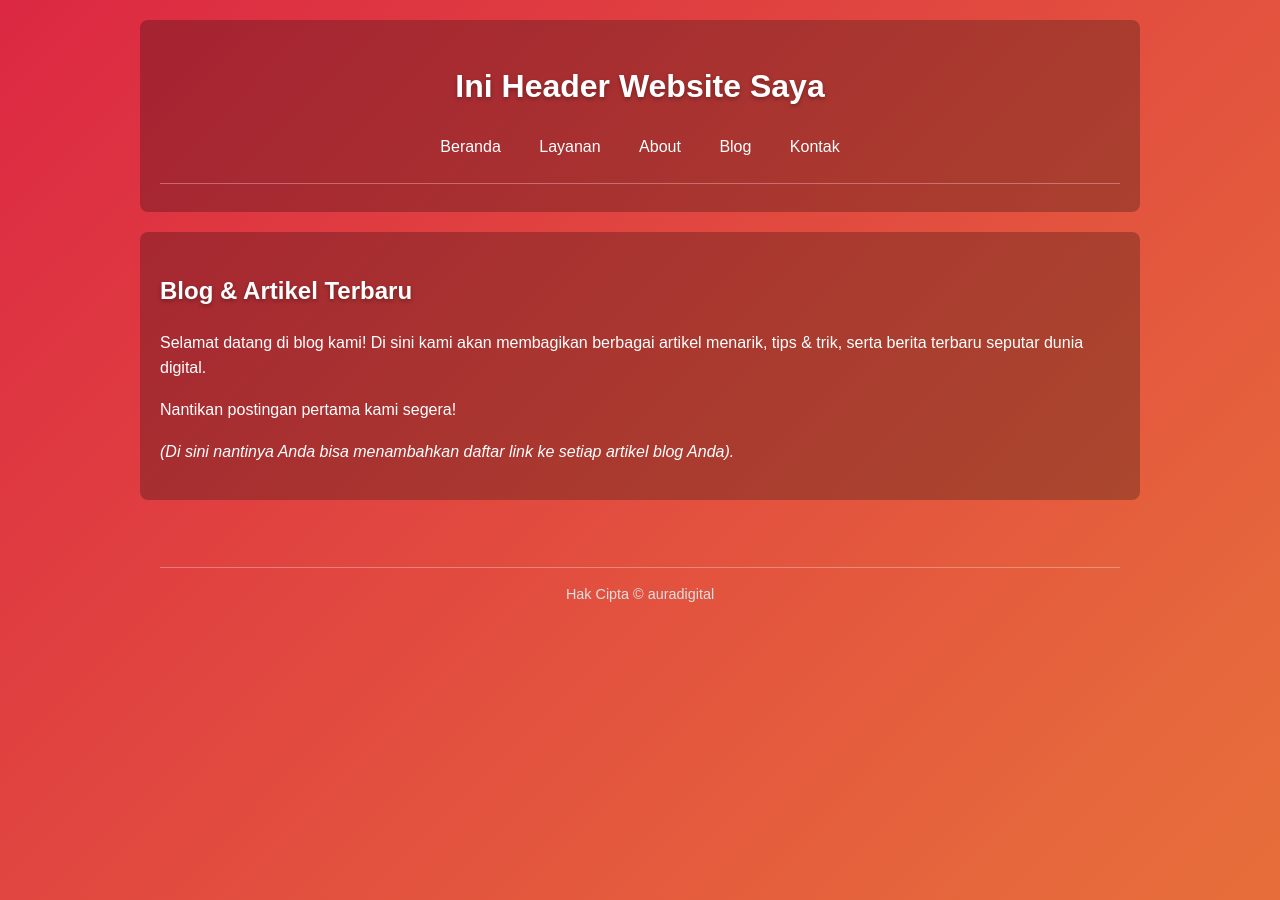
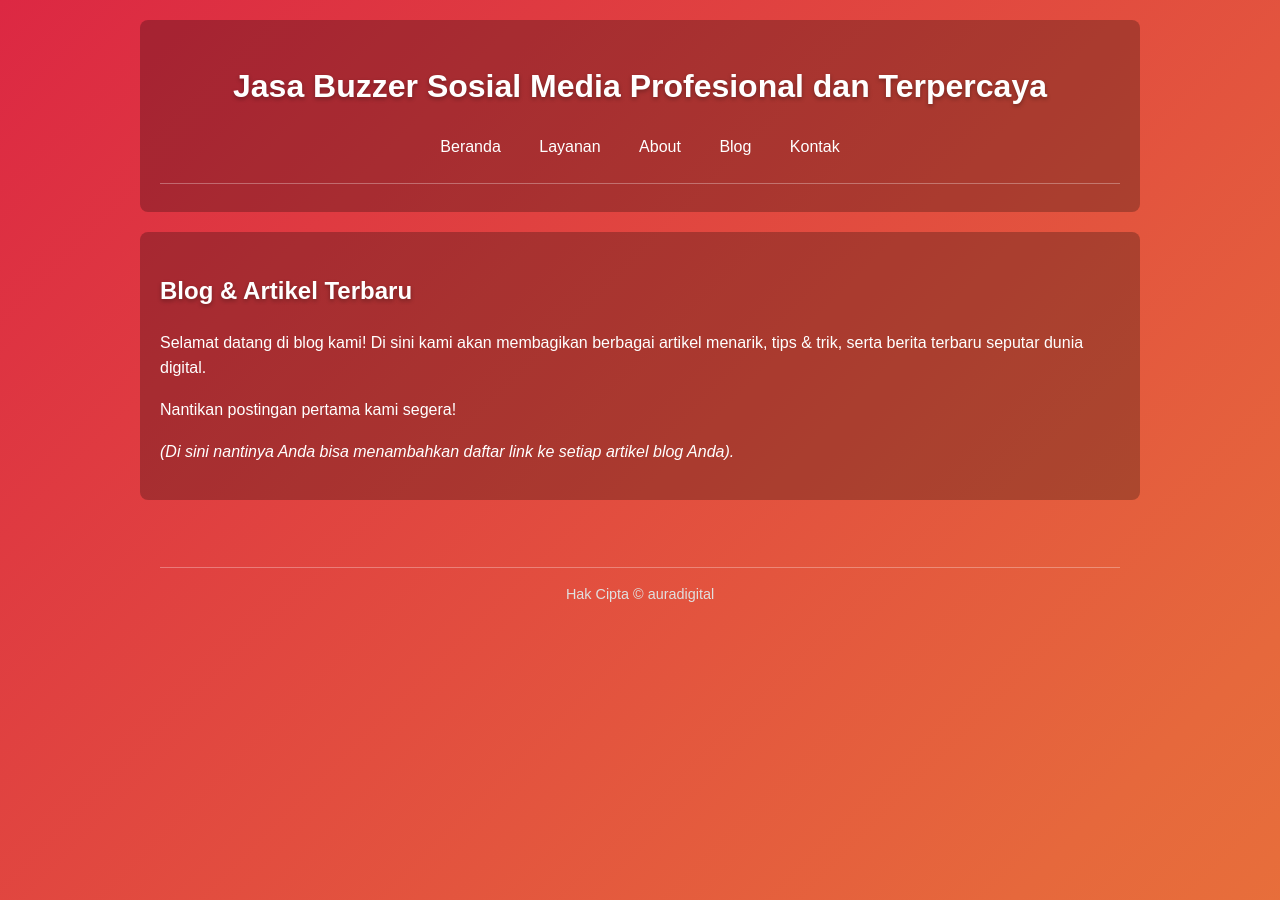
Before and after one commit to AzkaAtta/azkaatta.github.io, a Jekyll site: the page built from blog.md, in a window 1280 px wide. Built offline with Jekyll 4.4.1, drawn with Linux system fonts in a browser that asks for light colours.

Commit message:
default.html

```diff
--- a/_layouts/default.html
+++ b/_layouts/default.html
@@ -8,7 +8,7 @@
   <body>
 
     <header>
-      <h1>Ini Header Website Saya</h1>
+      <h1>Jasa Buzzer Sosial Media Profesional dan Terpercaya</h1>
       {% include navigation.html %}
       <hr>
     </header>
```
